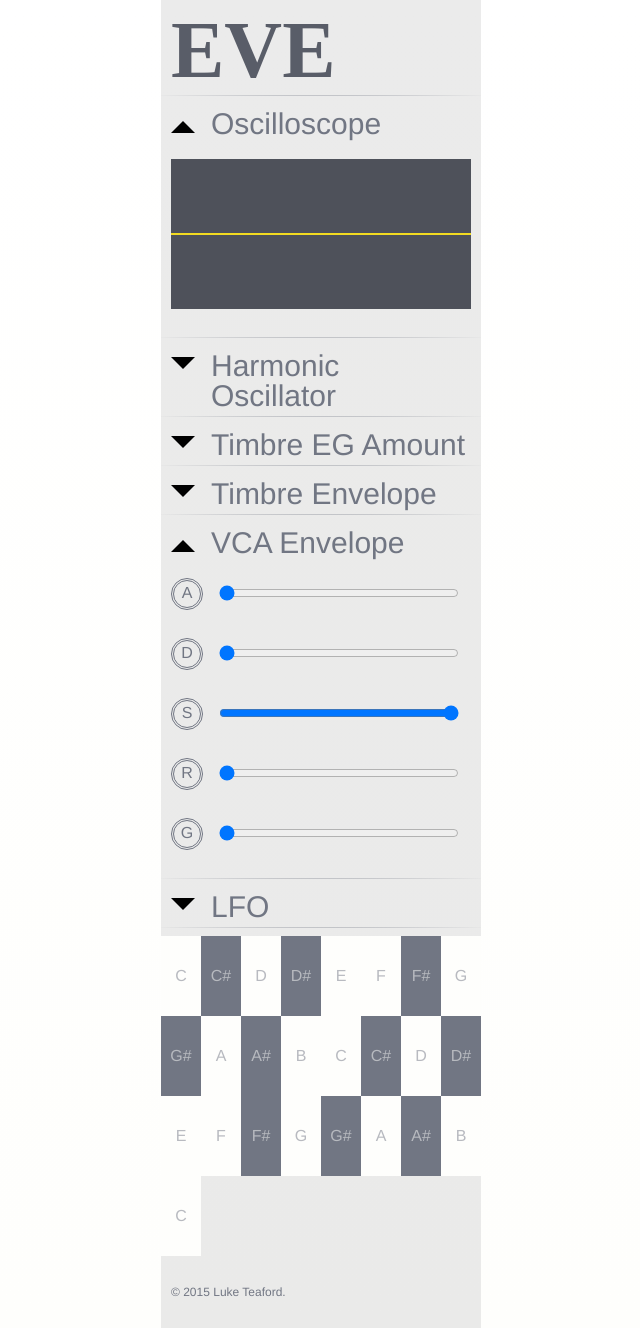
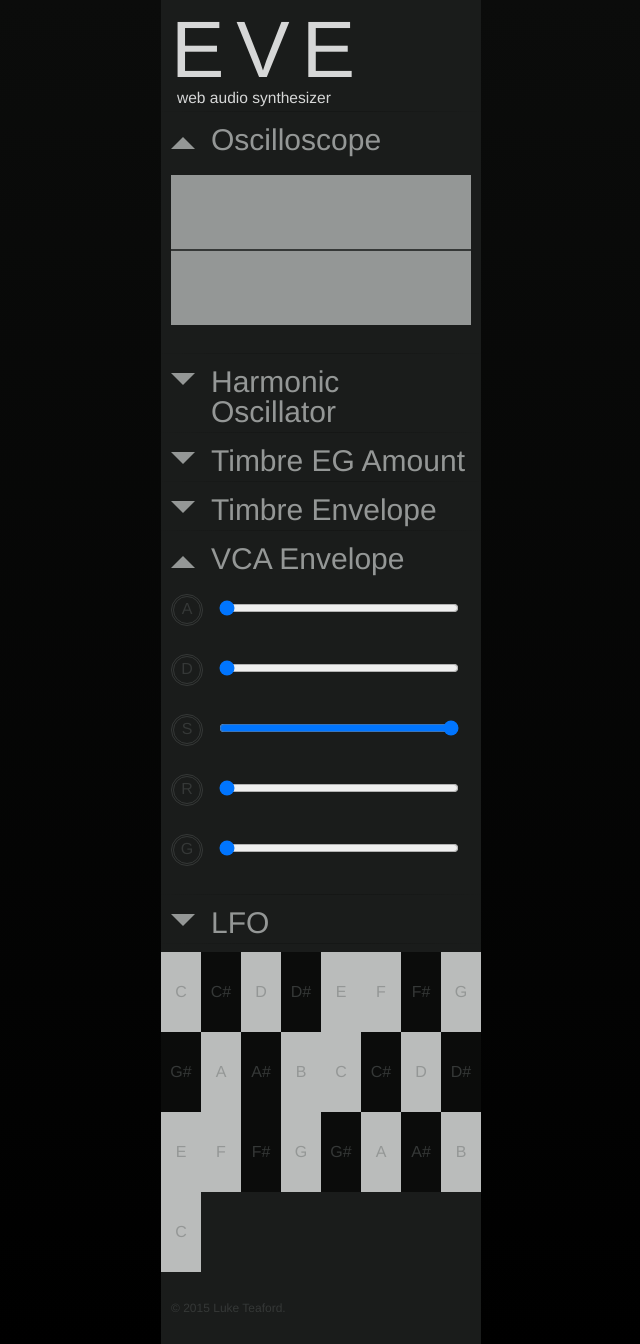
Before and after one commit to luketeaford/EVE, a website: page index.html in a window 1280 px wide. Shown: the whole page, without its empty margins (319-959 px from the left). Drawn offline with Linux system fonts and the light colour scheme.

Commit message:
Redesign (monochrome)
Looks better! Still needs a lot of improvement.

```diff
--- a/css/basics/_body.scss
+++ b/css/basics/_body.scss
@@ -7,14 +7,14 @@
 }
 
 html {
-  background: linear-gradient(#fff, $white);//TODO clean up
+  background: linear-gradient($black, #000);//TODO clean up
   box-sizing: border-box;
-  color: $black;
-  font: 20px/1 sans-serif;//TODO clean up
+  color: $off-white;
+  font: 20px/1 $sans;//TODO clean up and switch to 10px base
 }
 
 body {
-  background: transparentize(#999, .8);
+  background: $dark-grey;
   margin: 0 auto;
   max-width: (320/20) + rem;
   padding: $buffer;//TODO make sure that name makes sense
--- a/css/basics/_headings.scss
+++ b/css/basics/_headings.scss
@@ -1,4 +1,5 @@
 %heading {
+  color: $light-grey;
   font-weight: normal;
 }
 
@@ -12,5 +13,5 @@ h6 {
 }
 
 h2 {
-  padding-left: 2rem;
+  padding-left: 2rem;// what?!
 }
--- a/css/components/_keys.scss
+++ b/css/components/_keys.scss
@@ -9,14 +9,14 @@
   -webkit-user-select: none;
 }
 
-.white-key {
+.key {
   @extend %key;
-  background: $white;
-  color: transparentize($black, .5);
+  background: $off-white;
+  color: $light-grey;
 }
 
-.black-key {
+.sharp-key {
   @extend %key;
   background: $black;
-  color: transparentize($white, .5);
+  color: $grey;
 }
--- /dev/null
+++ b/css/components/_radio.scss
@@ -0,0 +1,8 @@
+.radio {
+  background: cadetblue;
+  border: none;
+  font-size: .6rem;
+  padding: .625rem;
+  text-transform: uppercase;
+  width: 3.75rem;
+}
--- a/css/config/_arrows.scss
+++ b/css/config/_arrows.scss
@@ -1,4 +1,4 @@
-@mixin arrow($dir: up, $size: 6, $color: inherit) {
+@mixin arrow($dir: up, $size: 6, $color: $light-grey) {
   border: ($size / 10) + rem solid transparent;
   border-bottom-color: $color;
   content: '';
--- a/css/config/_colors.scss
+++ b/css/config/_colors.scss
@@ -1,8 +1,13 @@
-//TODO order logically
-//TODO include common transparentize values
+$black: #0b0c0b;
 
-$white: #fefefc;
+$dark-grey: #1a1c1b;
+
+$grey: #353837;
+
+$light-grey: #949796;
+
+$off-white: #babcbb;
+
+$white: #d6d7d7;
 
 $gold: #f2db21;
-
-$black: #717683;
--- a/css/config/_fonts.scss
+++ b/css/config/_fonts.scss
@@ -1,3 +1 @@
-$bodoni: kepler-std-display, bodoni, serif;
-
-$sans: omnes-pro, helvetica, arial, sans-serif;
+$sans: proxima-nova, helvetica, arial, sans-serif;
--- a/css/eve.scss
+++ b/css/eve.scss
@@ -32,6 +32,7 @@
 @import 'components/_keys';
 @import 'components/_fakehr';
 @import 'components/_modules';
+@import 'components/_radio';
 //==============================================================================
 
 //%%%%%%%%%%%%%%%%%%%%%%%%%%%%%%%%%%%%%%%%%%%%%%%%%%%%%%%%%%%%%%%%%%%%%%%%%%%%%%
--- a/css/modules/_header.scss
+++ b/css/modules/_header.scss
@@ -1,13 +1,22 @@
+//TODO Use classes?
 header {
 
-  h1 {
-    //TODO make variable
-    color: darken($black, 10%);
-    font-family: $bodoni;
+  > h1 {
+    color: $white;
     font-size: 4rem;
-    font-weight: 900;
-    font-weight: 600;
+    font-weight: 100;
+    letter-spacing: .6rem;
     text-transform: uppercase;
+
+    > span {
+      display: block;
+      font-size: .77777777776rem;
+      font-weight: 400;
+      letter-spacing: normal;
+      margin-left: .3rem;
+      text-transform: lowercase;
+    }
+
   }
 
   &::after {
--- a/css/modules/_oscilloscope.scss
+++ b/css/modules/_oscilloscope.scss
@@ -1,7 +1,7 @@
 #oscilloscope {
   @extend %module;
   canvas {
-    background: darken($black, 15%);
+    background: $light-grey;
     margin: 1rem 0;// Probably a bad idea
   }
 }
--- a/css/temp/_temp.scss
+++ b/css/temp/_temp.scss
@@ -1,10 +1,11 @@
 // Sliders
 label {
+  color: $grey;
   display: block;
   height: 2rem;
   margin: 1rem auto;
   span {
-    border: 3px double $black;
+    border: 3px double $grey;
     border-radius: 2rem;
     display: inline-block;
     font-size: .8rem;
@@ -24,7 +25,7 @@ label {
 
 // Footer
 footer {
-  font-family: $sans;
+  color: $grey;
   font-size: .6rem;
   margin: 2rem auto 1rem;
 }
--- a/index.html
+++ b/index.html
@@ -1,13 +1,13 @@
 <!doctype html>
 <meta charset=utf-8>
 <meta name=viewport content=width=device-width,initial-scale=1,user-scalable=no>
-<title>EVE - Web Audio Synthesizer by Luke Teaford</title>
+<title>EVE Web Audio Synthesizer by Luke Teaford</title>
 <script src=//use.typekit.net/tpk3tna.js></script>
 <script>try{Typekit.load();}catch(e){}</script>
 <link rel=stylesheet href=css/eve.css>
 
 <header>
-  <h1>Eve</h1>
+  <h1>Eve <span>Web Audio Synthesizer</span></h1>
 </header>
 
 <section data-state=open id=oscilloscope>
@@ -140,6 +140,10 @@
   <button class=toggle></button>
   <h2>LFO</h2>
   <!-- SHAPE BUTTONS -->
+  <button class=radio data-shape=sine>Sine</button>
+  <button class=radio data-shape=triangle>Triangle</button>
+  <button class=radio data-shape=square>Square</button>
+  <button class=radio data-shape=sawtooth>Saw</button>
 
   <label>
     <span>Rate</span>
@@ -181,32 +185,32 @@
 
 <div id=keyboard>
   <!-- Octave one -->
-  <button class=white-key data-note-value=-2100>C</button>
-  <button class=black-key data-note-value=-2000>C#</button>
-  <button class=white-key data-note-value=-1900>D</button>
-  <button class=black-key data-note-value=-1800>D#</button>
-  <button class=white-key data-note-value=-1700>E</button>
-  <button class=white-key data-note-value=-1600>F</button>
-  <button class=black-key data-note-value=-1500>F#</button>
-  <button class=white-key data-note-value=-1400>G</button>
-  <button class=black-key data-note-value=-1300>G#</button>
-  <button class=white-key data-note-value=-1200>A</button>
-  <button class=black-key data-note-value=-1100>A#</button>
-  <button class=white-key data-note-value=-1000>B</button>
+  <button class=key data-note-value=-2100>C</button>
+  <button class=sharp-key data-note-value=-2000>C#</button>
+  <button class=key data-note-value=-1900>D</button>
+  <button class=sharp-key data-note-value=-1800>D#</button>
+  <button class=key data-note-value=-1700>E</button>
+  <button class=key data-note-value=-1600>F</button>
+  <button class=sharp-key data-note-value=-1500>F#</button>
+  <button class=key data-note-value=-1400>G</button>
+  <button class=sharp-key data-note-value=-1300>G#</button>
+  <button class=key data-note-value=-1200>A</button>
+  <button class=sharp-key data-note-value=-1100>A#</button>
+  <button class=key data-note-value=-1000>B</button>
   <!-- Octave two -->
-  <button class=white-key data-note-value=-900>C</button>
-  <button class=black-key data-note-value=-800>C#</button>
-  <button class=white-key data-note-value=-700>D</button>
-  <button class=black-key data-note-value=-600>D#</button>
-  <button class=white-key data-note-value=-500>E</button>
-  <button class=white-key data-note-value=-400>F</button>
-  <button class=black-key data-note-value=-300>F#</button>
-  <button class=white-key data-note-value=-200>G</button>
-  <button class=black-key data-note-value=-100>G#</button>
-  <button class=white-key data-note-value=0>A</button>
-  <button class=black-key data-note-value=100>A#</button>
-  <button class=white-key data-note-value=200>B</button>
-  <button class=white-key data-note-value=300>C</button>
+  <button class=key data-note-value=-900>C</button>
+  <button class=sharp-key data-note-value=-800>C#</button>
+  <button class=key data-note-value=-700>D</button>
+  <button class=sharp-key data-note-value=-600>D#</button>
+  <button class=key data-note-value=-500>E</button>
+  <button class=key data-note-value=-400>F</button>
+  <button class=sharp-key data-note-value=-300>F#</button>
+  <button class=key data-note-value=-200>G</button>
+  <button class=sharp-key data-note-value=-100>G#</button>
+  <button class=key data-note-value=0>A</button>
+  <button class=sharp-key data-note-value=100>A#</button>
+  <button class=key data-note-value=200>B</button>
+  <button class=key data-note-value=300>C</button>
 </div>
 
 <footer>© 2015 Luke Teaford.</footer>
--- a/js/_buildscope.js
+++ b/js/_buildscope.js
@@ -3,7 +3,7 @@ EVE.buildScope = function buildScope() {
     var fft = 2048,
         oscope = document.getElementById('scope'),
         ctx = oscope.getContext('2d'),
-        gold = 'rgb(242, 219, 33)',
+        lineColor = 'rgb(53, 56, 55)',
         scopeData = new Uint8Array(fft);
 
     // TODO Could go in buildSynth()...
@@ -22,7 +22,7 @@ EVE.buildScope = function buildScope() {
 
         ctx.clearRect(0, 0, 300, 150);//canvas size
         ctx.lineWidth = 2;
-        ctx.strokeStyle = gold;
+        ctx.strokeStyle = lineColor;
         ctx.beginPath();
         EVE.oscilloscope.getByteTimeDomainData(scopeData);
         for (i = 0; i < fft; i += 1) {
--- a/js/_buttons.js
+++ b/js/_buttons.js
@@ -13,22 +13,17 @@ EVE.button = {
 
     update: function (e) {
         'use strict';
-        var p = e.target.dataset.program;
+        var p = e.target.dataset.shape;
 
-        switch (p) {
-        case 'lfo_shape':
-            //TODO fix this
-            EVE.lfo.type = 'triangle';
-            console.log('updating to triangle');
-            break;
-        }
+        EVE.lfo.type = p;
+        console.log(p);
     }
 };
 
 (function bindButtons() {
     'use strict';
     //TODO finish this -- better selector and events
-    var buttons = document.querySelectorAll('input[type=range]'),
+    var buttons = document.querySelectorAll('.radio'),
         i;
 
     for (i = 0; i < buttons.length; i += 1) {
--- a/js/_temp.js
+++ b/js/_temp.js
@@ -11,5 +11,5 @@
     EVE.buildScope();
 
     document.addEventListener('update', EVE.slider.update);
-
+    document.addEventListener('update', EVE.button.update);
 }());
--- a/js/eve.js
+++ b/js/eve.js
@@ -160,7 +160,7 @@ EVE.buildScope = function buildScope() {
     var fft = 2048,
         oscope = document.getElementById('scope'),
         ctx = oscope.getContext('2d'),
-        gold = 'rgb(242, 219, 33)',
+        lineColor = 'rgb(53, 56, 55)',
         scopeData = new Uint8Array(fft);
 
     // TODO Could go in buildSynth()...
@@ -179,7 +179,7 @@ EVE.buildScope = function buildScope() {
 
         ctx.clearRect(0, 0, 300, 150);//canvas size
         ctx.lineWidth = 2;
-        ctx.strokeStyle = gold;
+        ctx.strokeStyle = lineColor;
         ctx.beginPath();
         EVE.oscilloscope.getByteTimeDomainData(scopeData);
         for (i = 0; i < fft; i += 1) {
@@ -398,22 +398,17 @@ EVE.button = {
 
     update: function (e) {
         'use strict';
-        var p = e.target.dataset.program;
+        var p = e.target.dataset.shape;
 
-        switch (p) {
-        case 'lfo_shape':
-            //TODO fix this
-            EVE.lfo.type = 'triangle';
-            console.log('updating to triangle');
-            break;
-        }
+        EVE.lfo.type = p;
+        console.log(p);
     }
 };
 
 (function bindButtons() {
     'use strict';
     //TODO finish this -- better selector and events
-    var buttons = document.querySelectorAll('input[type=range]'),
+    var buttons = document.querySelectorAll('.radio'),
         i;
 
     for (i = 0; i < buttons.length; i += 1) {
@@ -435,7 +430,7 @@ EVE.button = {
     EVE.buildScope();
 
     document.addEventListener('update', EVE.slider.update);
-
+    document.addEventListener('update', EVE.button.update);
 }());
 
 (function collapseModules() {
```
Also changed, not shown: TODO.md (+0 -4 lines), css/eve.css, eve/css/eve.css, eve/js/eve.js.
